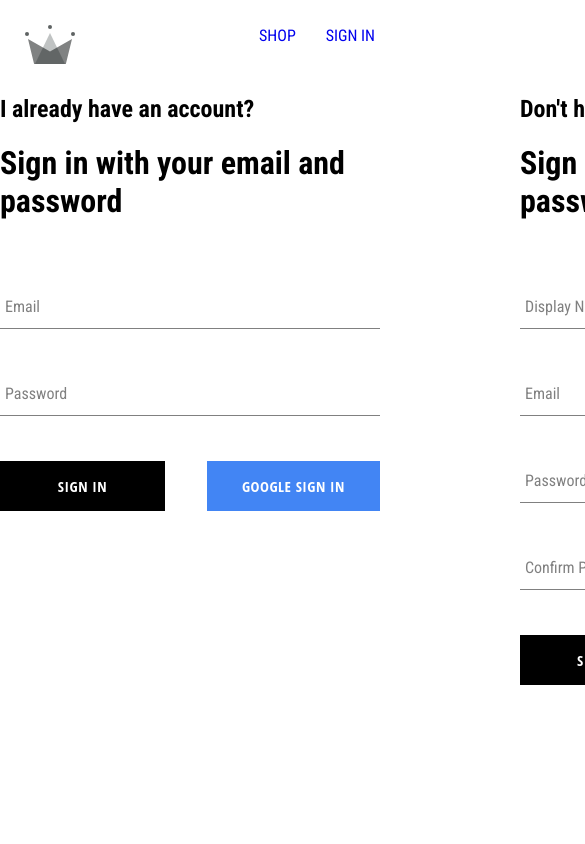
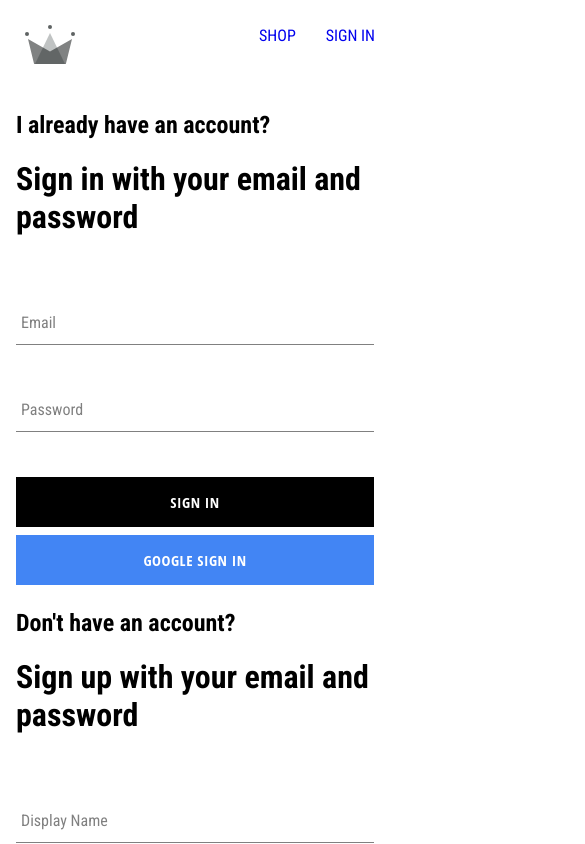
Before and after one commit to AzizShahdawala/crown-clothing, a React (Create React App) app: page /crown-clothing/auth in a window 390 px wide. Shown: the top 844 px of the page, 585 px wide, since content can reach past the window. Built offline with nearby package versions, Linux system fonts and the light colour scheme.

Commit message:
Making auth page style responsive

```diff
--- a/src/Routes/authentication/authentication.style.scss
+++ b/src/Routes/authentication/authentication.style.scss
@@ -1,6 +1,20 @@
 .authentication-container {
-    display: flex;
-    justify-content: space-between;
-    margin: 5px auto;
-    width: 900px;
+  display: flex;
+  justify-content: space-between;
+  gap: 2rem; // spacing between sign-in and sign-up
+  margin: 20px auto;
+  max-width: 900px;
+  padding: 1rem;
+  flex-wrap: wrap; // allows stacking on smaller screens
+
+  @media (max-width: 900px) {
+    justify-content: center;
+  }
+
+  @media (max-width: 768px) {
+    flex-direction: column;
+    align-items: center;
+    max-width: 100%;
+    gap: 1.5rem;
+  }
 }
--- a/src/components/sign-in-form/sign-in-form.style.scss
+++ b/src/components/sign-in-form/sign-in-form.style.scss
@@ -1,14 +1,35 @@
 .sign-in-container {
+  display: flex;
+  flex-direction: column;
+  width: 100%;
+  max-width: 380px;
+
+  h2 {
+    margin: 0;
+  }
+
+  .buttons-container {
     display: flex;
-    flex-direction: column;
-    width: 380px;
+    justify-content: space-between;
+    gap: 10px;
 
-    h2 {
-        margin: 0;
+    button {
+      flex: 1; // make buttons responsive
+      min-width: 120px;
     }
+  }
+
+  @media (max-width: 480px) {
+    width: 100%;
+    max-width: 100%;
 
     .buttons-container {
-        display: flex;
-        justify-content: space-between;
+      flex-direction: column;
+      gap: 0.5rem;
+
+      button {
+        width: 100%;
+      }
     }
+  }
 }
--- a/src/components/sign-up-form/sign-up-form.style.scss
+++ b/src/components/sign-up-form/sign-up-form.style.scss
@@ -1,9 +1,15 @@
 .sign-up-container {
-    display: flex;
-    flex-direction: column;
-    width: 380px;
+  display: flex;
+  flex-direction: column;
+  width: 100%;
+  max-width: 380px;
 
-    h2 {
-        margin: 0;
-    }
+  h2 {
+    margin: 0;
+  }
+
+  @media (max-width: 480px) {
+    width: 100%;
+    max-width: 100%;
+  }
 }
```
